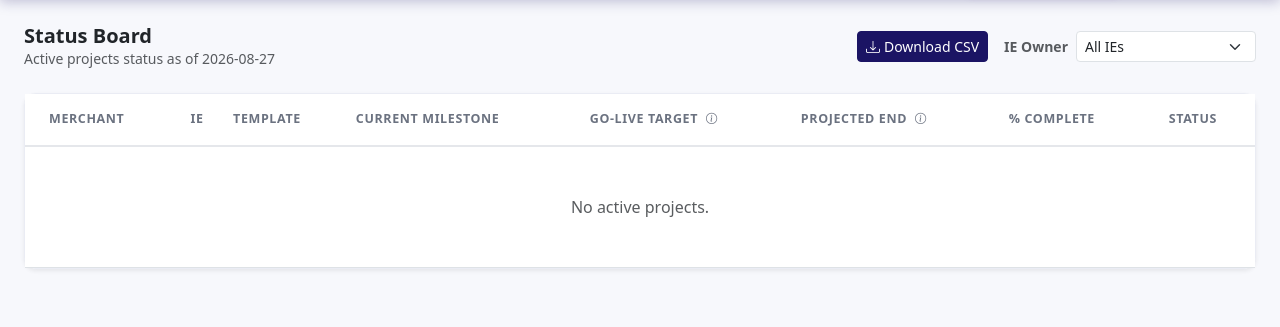
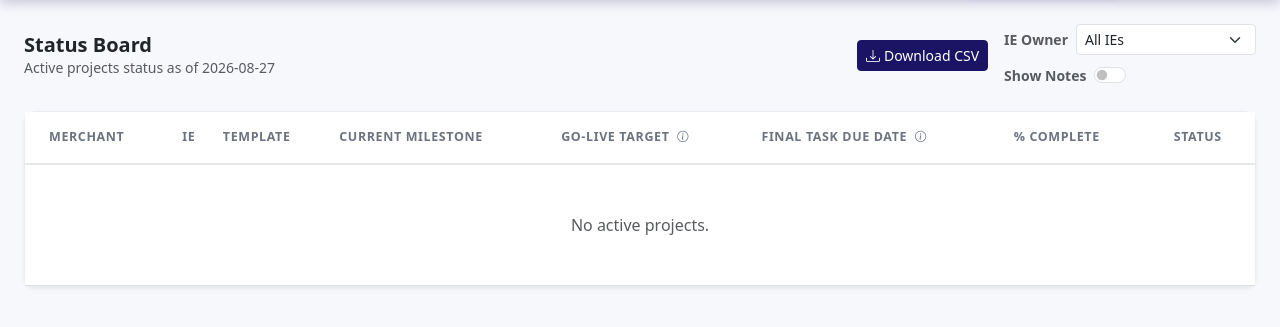
Before and after one commit to kristcar/implementations-pm-tool, a Flask app: page /weekly-snapshot in a window 1280 px wide. Shown: the part 56-383 px from the top of the page. Run offline with Flask 3, Linux system fonts and the light colour scheme; the visitor is signed in with stand-in values (Sample User, id 1); data that the repository does not hold is empty.

Commit message:
v0.11 - column header updates on All Projects page, Status Board page added in Notes column and adjusted header names
Co-Authored-By: Claude Sonnet 4.6 <noreply@anthropic.com>

```diff
--- a/app.py
+++ b/app.py
@@ -6,6 +6,16 @@ import models
 
 app = Flask(__name__)
 app.secret_key = "dev-secret-change-in-prod"
+
+@app.template_filter("fmtdate")
+def fmtdate(value):
+    if not value:
+        return "—"
+    try:
+        parts = str(value)[:10].split("-")
+        return f"{parts[1]}/{parts[2]}/{parts[0]}"
+    except Exception:
+        return value
 
 import os as _os
 def _read_file(name, default=""):
@@ -561,7 +571,10 @@ def project_notes_delete(project_id, note_id):
     db.execute("DELETE FROM project_notes WHERE id=? AND project_id=?", (note_id, project_id))
     db.commit()
     db.close()
-    return redirect(url_for("project_notes", project_id=project_id))
+    embedded = request.form.get("embedded") or request.args.get("embedded")
+    panel = request.form.get("panel") or request.args.get("panel", "notes")
+    return redirect(url_for("project_notes", project_id=project_id,
+                            embedded=embedded or None, panel=panel if embedded else None))
 
 
 # ── Tasks ─────────────────────────────────────────────────────────────────────
@@ -706,6 +719,12 @@ def _build_snapshot():
         ).fetchone()
         projected_end = last_task["last_due"] if last_task else None
         is_late = _is_late(p, today)
+        last_note_row = db.execute(
+            "SELECT message, created_at FROM project_notes WHERE project_id=? ORDER BY created_at DESC LIMIT 1",
+            (pid,)
+        ).fetchone()
+        last_note = last_note_row["message"] if last_note_row else ""
+        last_note_date = last_note_row["created_at"][:10] if last_note_row and last_note_row["created_at"] else ""
         snapshot.append({
             "id": pid,
             "merchant_name": p["merchant_name"] or p["name"],
@@ -716,6 +735,8 @@ def _build_snapshot():
             "milestone": milestone,
             "pct": pct,
             "is_late": is_late,
+            "last_note": last_note,
+            "last_note_date": last_note_date,
         })
     db.close()
     return snapshot, today.isoformat()
@@ -754,16 +775,19 @@ def weekly_snapshot_csv():
 
     output = io.StringIO()
     writer = csv.writer(output)
-    writer.writerow(["Merchant", "IE Owner", "Template", "Current Milestone", "Projected End Date", "% Complete", "Status"])
+    writer.writerow(["Merchant", "IE Owner", "Template", "Current Milestone", "Go-Live Target", "Final Task Due Date", "% Complete", "Status", "Last Note", "Last Note Date"])
     for p in snapshot:
         writer.writerow([
             p["merchant_name"],
             p["ie_owner"],
             tpl_labels.get(p["template_type"], p["template_type"] or ""),
             p["milestone"],
+            p["target_go_live_date"],
             p["projected_end"],
             f"{p['pct']}%",
             "Late" if p["is_late"] else "On Time",
+            p["last_note"],
+            p["last_note_date"],
         ])
 
     response = make_response(output.getvalue())
--- a/templates/projects/detail.html
+++ b/templates/projects/detail.html
@@ -667,6 +667,9 @@
 <script>
 document.addEventListener('DOMContentLoaded', () => {
   document.querySelectorAll('[data-bs-toggle="tooltip"]').forEach(el => new bootstrap.Tooltip(el));
+  if (window.location.hash === '#notes') {
+    openNotesDrawer('notes');
+  }
 });
 
 function burst(btn) {
--- a/templates/projects/list.html
+++ b/templates/projects/list.html
@@ -69,8 +69,8 @@
           <th>IE Owner</th>
           <th style="min-width:160px;">Completed Tasks</th>
           <th class="text-center">Overdue</th>
-          <th>Start</th>
-          <th>Go-Live</th>
+          <th>Contract Start (SSD)</th>
+          <th>Go-Live Target</th>
           <th class="text-center">Days Elapsed</th>
         </tr>
       </thead>
--- a/templates/projects/notes_embedded.html
+++ b/templates/projects/notes_embedded.html
@@ -46,6 +46,8 @@
             <span class="text-muted" style="font-size:0.7rem;">{{ note['created_at'][:16].replace('T', ' ') }}</span>
             {% if note['author'] == session.current_user %}
             <form method="POST" action="{{ url_for('project_notes_delete', project_id=project['id'], note_id=note['id']) }}" style="display:inline; margin-left:auto;">
+              <input type="hidden" name="embedded" value="1">
+              <input type="hidden" name="panel" value="{{ panel }}">
               <button type="submit" class="btn btn-link p-0 text-muted" style="font-size:0.7rem;" onclick="return confirm('Delete this note?')">
                 <i class="bi bi-trash"></i>
               </button>
--- a/templates/reporting/weekly_snapshot.html
+++ b/templates/reporting/weekly_snapshot.html
@@ -11,6 +11,7 @@
   <a href="{{ url_for('weekly_snapshot_csv', ie=ie_filter) }}" class="btn btn-sm btn-outline-secondary">
     <i class="bi bi-download me-1"></i>Download CSV
   </a>
+  <div class="d-flex flex-column gap-2">
     <form method="GET" action="{{ url_for('weekly_snapshot') }}" class="d-flex align-items-center gap-2">
       <label class="text-muted small fw-semibold mb-0" style="white-space:nowrap;">IE Owner</label>
       <select name="ie" class="form-select form-select-sm" style="width:180px;" onchange="this.form.submit()">
@@ -20,6 +21,13 @@
         {% endfor %}
       </select>
     </form>
+    <div class="d-flex align-items-center gap-2">
+      <label class="text-muted small fw-semibold mb-0" style="white-space:nowrap;">Show Notes</label>
+      <div class="form-check form-switch mb-0">
+        <input class="form-check-input" type="checkbox" id="toggleNotesSwitch" onchange="toggleNotes(this)" style="cursor:pointer;">
+      </div>
+    </div>
+  </div>
   </div>
 </div>
 
@@ -45,11 +53,13 @@
             <i class="bi bi-info-circle ms-1" style="font-size:0.7rem; cursor:default;" data-bs-toggle="tooltip" title="The go-live date manually set on the project. This is the goal the team is working toward."></i>
           </th>
           <th class="py-3" style="font-size:0.78rem; color:#6b7280; text-transform:uppercase; letter-spacing:.05em;">
-            Projected End
+            Final Task Due Date
             <i class="bi bi-info-circle ms-1" style="font-size:0.7rem; cursor:default;" data-bs-toggle="tooltip" title="The due date of the latest task on the project. May differ from Go-Live Target if tasks have been manually adjusted."></i>
           </th>
           <th class="py-3" style="font-size:0.78rem; color:#6b7280; text-transform:uppercase; letter-spacing:.05em; width:160px;">% Complete</th>
           <th class="py-3" style="font-size:0.78rem; color:#6b7280; text-transform:uppercase; letter-spacing:.05em;">Status</th>
+          <th class="py-3 col-notes" style="font-size:0.78rem; color:#6b7280; text-transform:uppercase; letter-spacing:.05em; max-width:260px; display:none;">Last Note</th>
+          <th class="py-3 col-notes" style="font-size:0.78rem; color:#6b7280; text-transform:uppercase; letter-spacing:.05em; white-space:nowrap; display:none;">Last Note Date</th>
         </tr>
       </thead>
       <tbody>
@@ -61,8 +71,8 @@
             <span class="small">{{ tpl_labels.get(p.template_type, p.template_type or '—') }}</span>
           </td>
           <td class="small" style="max-width:220px;">{{ p.milestone }}</td>
-          <td class="small text-muted">{{ p.target_go_live_date or '—' }}</td>
-          <td class="small text-muted">{{ p.projected_end or '—' }}</td>
+          <td class="small text-muted">{{ p.target_go_live_date | fmtdate }}</td>
+          <td class="small text-muted">{{ p.projected_end | fmtdate }}</td>
           <td>
             <div class="d-flex align-items-center gap-2">
               <div class="progress flex-grow-1" style="height:8px; border-radius:4px;">
@@ -78,10 +88,21 @@
               <span class="badge rounded-pill" style="background:#f0fdf4; color:#166534; font-weight:500;">On Time</span>
             {% endif %}
           </td>
+          <td class="small text-muted col-notes" style="max-width:260px; white-space:normal; display:none;">
+            {% if p.last_note %}
+              {% set words = p.last_note.split() %}
+              {% if words|length > 50 %}
+                {{ words[:50]|join(' ') }}… <a href="/projects/{{ p.id }}#notes" class="text-decoration-none" style="color:#6366f1; white-space:nowrap;" onclick="event.stopPropagation()">Read more</a>
+              {% else %}
+                {{ p.last_note }}
+              {% endif %}
+            {% else %}—{% endif %}
+          </td>
+          <td class="small text-muted col-notes" style="white-space:nowrap; display:none;">{{ p.last_note_date | fmtdate }}</td>
         </tr>
         {% else %}
         <tr>
-          <td colspan="8" class="text-center text-muted py-5">No active projects.</td>
+          <td colspan="10" class="text-center text-muted py-5">No active projects.</td>
         </tr>
         {% endfor %}
       </tbody>
@@ -95,5 +116,11 @@
 document.addEventListener('DOMContentLoaded', () => {
   document.querySelectorAll('[data-bs-toggle="tooltip"]').forEach(el => new bootstrap.Tooltip(el));
 });
+
+function toggleNotes(checkbox) {
+  document.querySelectorAll('.col-notes').forEach(el => {
+    el.style.display = checkbox.checked ? '' : 'none';
+  });
+}
 </script>
 {% endblock %}
```
Lines whose indentation alone changed are shown as unchanged.
